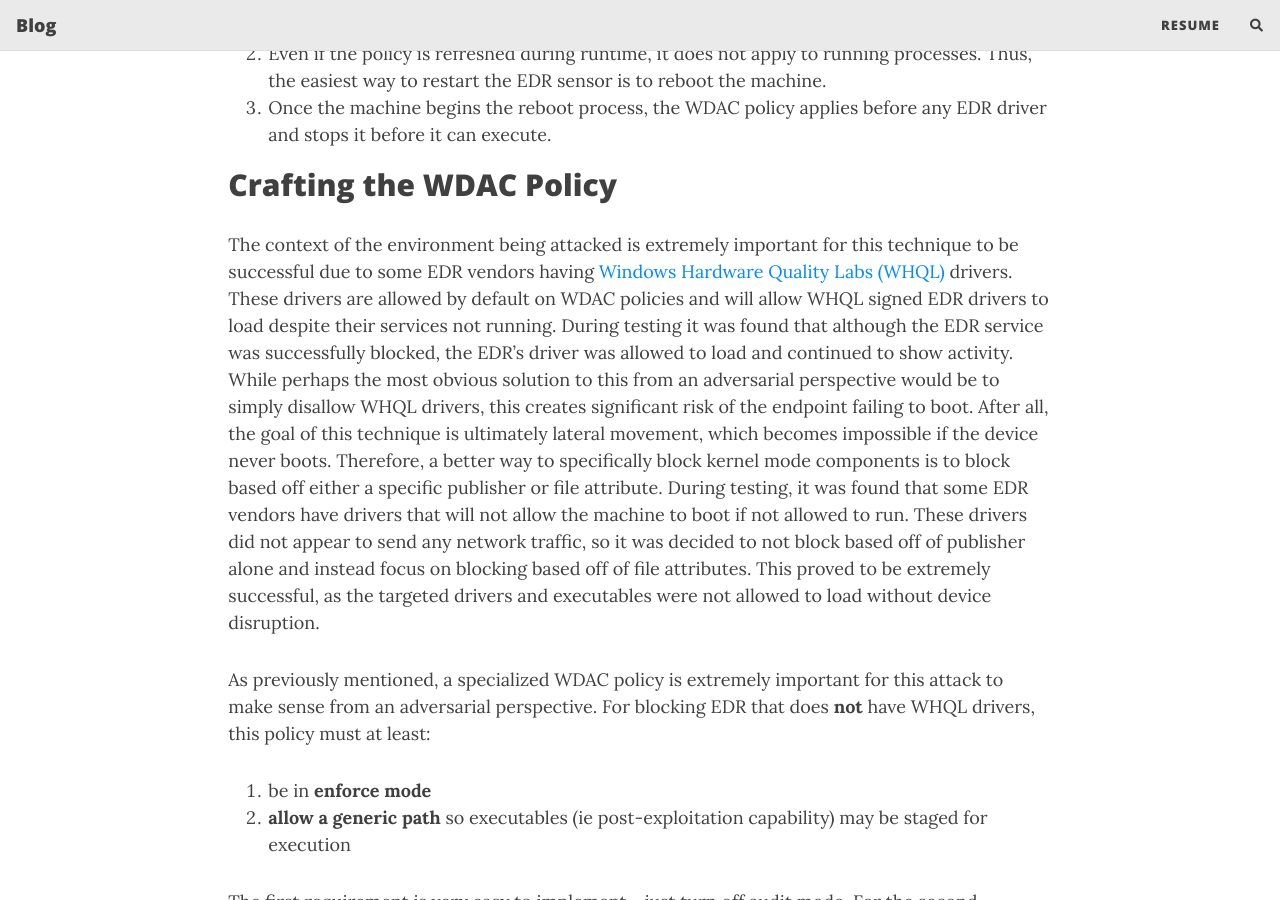
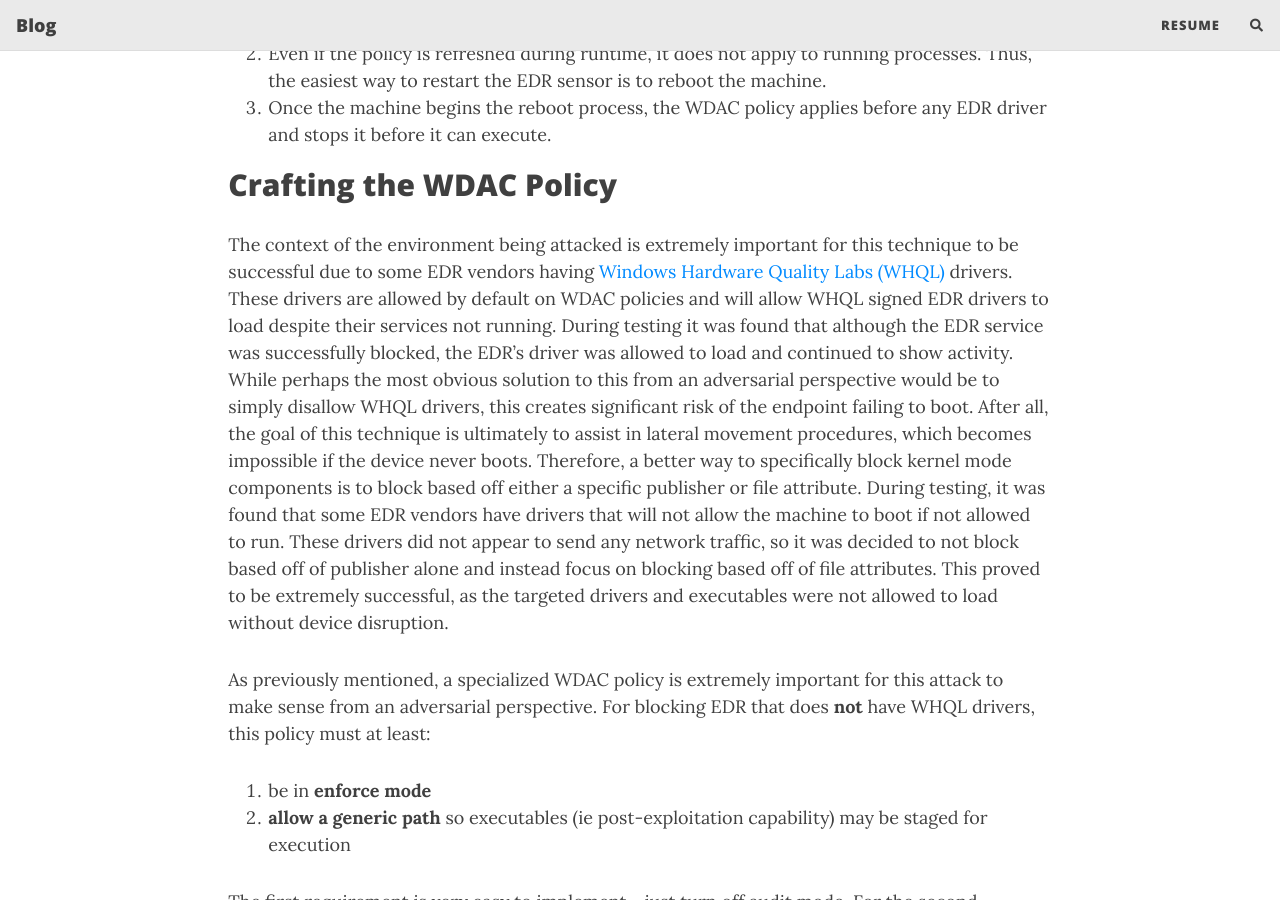
Before and after one commit to HullaBrian/Personal-Website, a Jekyll site: the page built from _posts/2024-12-18-Weaponizing-WDAC-Killing-the-Dreams-of-EDR.md, in a window 1280 px wide and 900 px high, scrolled down 2137 px. Built offline with Jekyll 4.4.1, drawn with Linux system fonts in a browser that asks for light colours; nearby versions of some CDN libraries; comment, search, counter and statistics services are not loaded; some of the changed lines change nothing that is shown; some of the changed text lies outside the part shown.

Commit message:
Changes to Weaponizing WDAC blog

```diff
--- a/_posts/2024-12-18-Weaponizing-WDAC-Killing-the-Dreams-of-EDR.md
+++ b/_posts/2024-12-18-Weaponizing-WDAC-Killing-the-Dreams-of-EDR.md
@@ -3,7 +3,7 @@
 title: "Weaponizing WDAC: Killing the Dreams of EDR"
 subtitle: ""
 thumbnail-img: /assets/img/weaponizing-wdac-killing-the-dreams-of-edr/my-child-will.jpg
-share-img: /assets/img/weaponizing-wdac-killing-the-dreams-of-edr/my-child-will.jpg
+share-img: /assets/img/weaponizing-wdac-killing-the-dreams-of-edr/Krueger-Share.png
 author: Jonathan Beierle and Logan Goins
 tags: ["Windows Security", "Active Directory"]
 ---
@@ -20,7 +20,7 @@
 - [Mitigations](#mitigation)
 
 # The Concept
-Windows Defender Application Control (WDAC) is a technology introduced with Windows 10 that allows organizations fine grained control over the executable code that is permitted to run on their Windows machines. A WDAC configuration applies to the entire machine and affects all users of the device. Applied WDAC configuration is widespread and strict, including rules for user and kernel-mode applications, drivers, DLLs, and scripts. WDAC provides an excellent tool for defenders to block potential threats from execution on Windows endpoints, but WDAC can also be utilized offensively.
+Windows Defender Application Control (WDAC) is a technology introduced with and automatically enabled by default Windows 10+ and Windows Server 2016+ that allows organizations fine grained control over the executable code that is permitted to run on their Windows machines. A WDAC configuration applies to the entire machine and affects all users of the device. Applied WDAC configuration is widespread and strict, including rules for user and kernel-mode applications, drivers, DLLs, and scripts. WDAC provides an excellent tool for defenders to block potential threats from execution on Windows endpoints, but WDAC can also be utilized offensively.
 
 While WDAC is often used defensively, it can also be used to block telemetry sources and security solutions such as Endpoint Detection and Response (EDR) sensors. These sensors tend to execute in kernel space and intentionally make themselves difficult to stop or tamper with. However, because WDAC may apply policies to kernel-mode executables and drivers, EDR sensors are at risk if an adversary is able to apply a WDAC policy - which can be done with remote administrative privileges. When a policy is applied at boot the EDR sensor is no longer allowed to run and thus will not load, thereby allowing an adversary to operate without the constraints of EDR.
 
@@ -43,7 +43,7 @@
 3. Once the machine begins the reboot process, the WDAC policy applies before any EDR driver and stops it before it can execute.
 
 ## Crafting the WDAC Policy
-The context of the environment being attacked is extremely important for this technique to be successful due to some EDR vendors having [Windows Hardware Quality Labs (WHQL)](https://learn.microsoft.com/en-us/windows-hardware/drivers/install/whql-release-signature) drivers. These drivers are allowed by default on WDAC policies and will allow WHQL signed EDR drivers to load despite their services not running. During testing it was found that although the EDR service was successfully blocked, the EDR's driver was allowed to load and continued to show activity. While perhaps the most obvious solution to this from an adversarial perspective would be to simply disallow WHQL drivers, this creates significant risk of the endpoint failing to boot. After all, the goal of this technique is ultimately lateral movement, which becomes impossible if the device never boots. Therefore, a better way to specifically block kernel mode components is to block based off either a specific publisher or file attribute. During testing, it was found that some EDR vendors have drivers that will not allow the machine to boot if not allowed to run. These drivers did not appear to send any network traffic, so it was decided to not block based off of publisher alone and instead focus on blocking based off of file attributes. This proved to be extremely successful, as the targeted drivers and executables were not allowed to load without device disruption.
+The context of the environment being attacked is extremely important for this technique to be successful due to some EDR vendors having [Windows Hardware Quality Labs (WHQL)](https://learn.microsoft.com/en-us/windows-hardware/drivers/install/whql-release-signature) drivers. These drivers are allowed by default on WDAC policies and will allow WHQL signed EDR drivers to load despite their services not running. During testing it was found that although the EDR service was successfully blocked, the EDR's driver was allowed to load and continued to show activity. While perhaps the most obvious solution to this from an adversarial perspective would be to simply disallow WHQL drivers, this creates significant risk of the endpoint failing to boot. After all, the goal of this technique is ultimately to assist in lateral movement procedures, which becomes impossible if the device never boots. Therefore, a better way to specifically block kernel mode components is to block based off either a specific publisher or file attribute. During testing, it was found that some EDR vendors have drivers that will not allow the machine to boot if not allowed to run. These drivers did not appear to send any network traffic, so it was decided to not block based off of publisher alone and instead focus on blocking based off of file attributes. This proved to be extremely successful, as the targeted drivers and executables were not allowed to load without device disruption.
 
 As previously mentioned, a specialized WDAC policy is extremely important for this attack to make sense from an adversarial perspective. For blocking EDR that does **not** have WHQL drivers, this policy must at least:
 
```
Also changed, not shown: assets/img/weaponizing-wdac-killing-the-dreams-of-edr/Krueger-Share.png (added), assets/img/weaponizing-wdac-killing-the-dreams-of-edr/strings-comparison.png (deleted).
